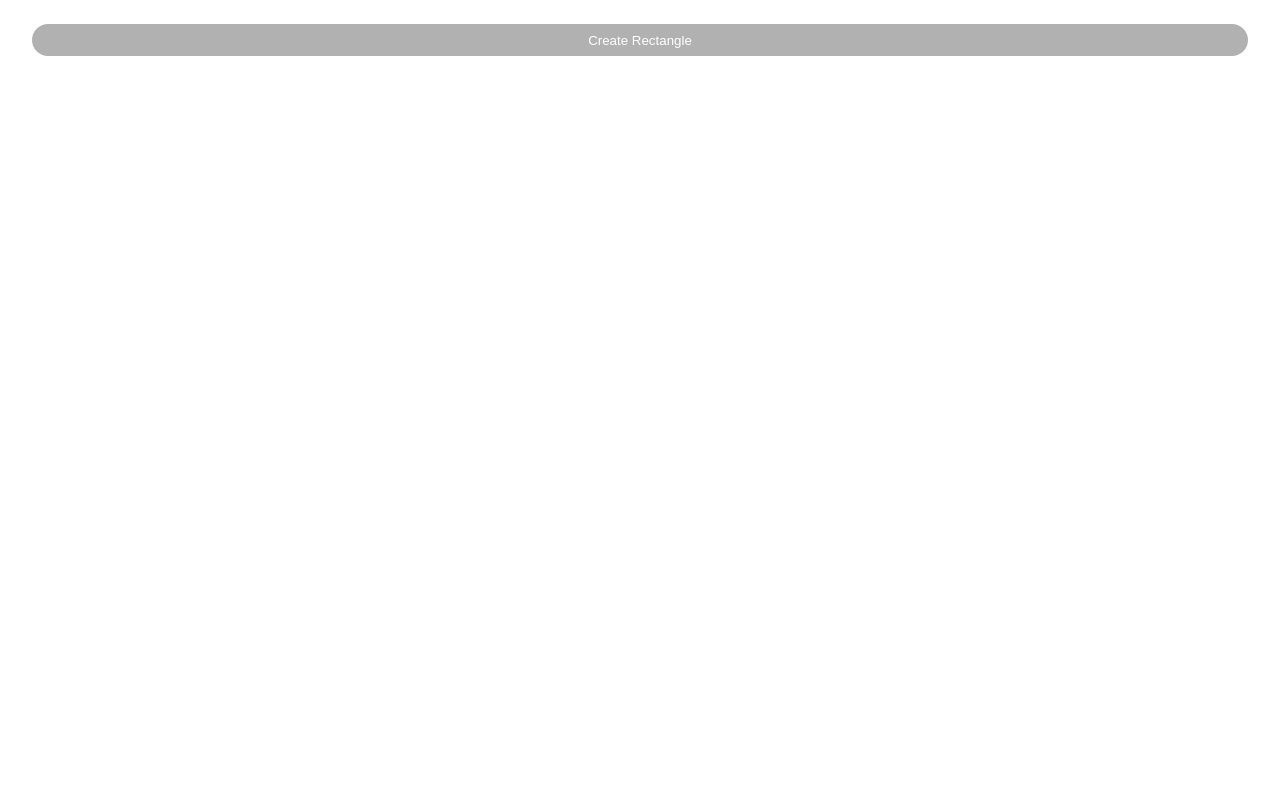
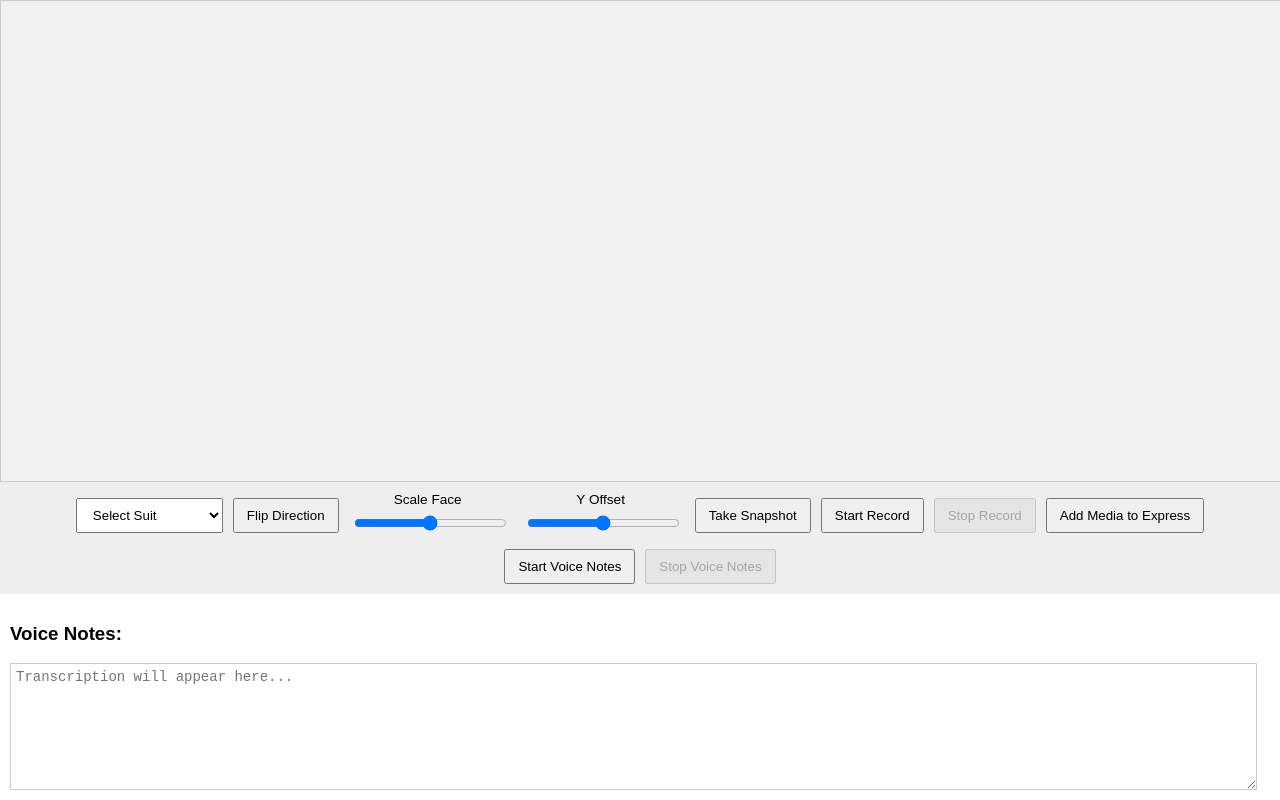
Before and after one commit to VikramAdityaTheKing/Pro-Fash-Persona-Addon, a website with bundled scripts: page src/index.html in a window 1280 px wide. Built offline with nearby package versions, Linux system fonts and the light colour scheme.

Commit message:
Update index.html

```diff
--- a/src/index.html
+++ b/src/index.html
@@ -1,49 +1,96 @@
 <!DOCTYPE html>
-<html lang="en">
+<html>
 <head>
     <meta charset="UTF-8" />
-        <meta
-            name="description"
-            content="Get started with Add-on development using JavaScript with Document Sandbox Runtime"
-        />
-        <meta name="keywords" content="Adobe, Express, Add-On, JavaScript, Document Sandbox Runtime" />
+    <meta name="description" content="Profeshh! - Professional Persona Recorder Adobe Express Add-on" />
+    <meta name="keywords" content="Adobe, Express, Add-On, JavaScript, Webcam, Persona, Video" />
     <meta name="viewport" content="width=device-width, initial-scale=1.0" />
-        <title>Get Started</title>
+    <title>Persona Frame & Recorder</title>
     <style>
-            .container {
-                margin: 24px;
+        body { margin: 0; overflow: hidden; font-family: sans-serif; display: flex; flex-direction: column; height: 100vh; }
+        #canvasContainer {
+            position: relative; /* For positioning control panel over canvas */
+            width: 100%;
+            max-height: 60%; /* Adjust as needed */
+            display: flex;
+            justify-content: center;
+            align-items: center;
+            border: 1px solid #ccc;
+            background-color: #f0f0f0;
+        }
+        #canvasOutput {
+            width: 100%;
+            height: auto;
+            object-fit: contain;
+        }
+        #videoElement { display: none; } /* Raw video is hidden, used as source for canvas */
+        #suitOverlayImg { display: none; } /* Suit image is hidden, used as source for canvas */
+        #snapshotCanvas { display: none; } /* Hidden canvas for taking snapshots */
+
+        #controls {
+            display: flex;
+            flex-wrap: wrap;
+            justify-content: center;
+            padding: 10px;
+            background: #eee;
+            align-items: center; /* Vertically align items */
+            gap: 10px; /* Space between controls */
+        }
+        #controls button, #controls select, #controls input[type="range"] {
+            margin: 0; /* Remove default margin */
+            padding: 8px 12px;
+            cursor: pointer;
+        }
+        #controls label {
+            font-size: 0.85em;
+            margin-right: 5px;
+        }
+        .control-group {
             display: flex;
             flex-direction: column;
+            align-items: center;
+            margin: 0 5px;
         }
 
-            button {
-                background-color: rgb(82, 88, 228);
-                border-color: rgb(82, 88, 228);
-                border-radius: 16px;
-                border-style: solid;
-                color: rgb(255, 255, 255);
-                font-family: sans-serif;
-                height: 32px;
-            }
-
-            button:disabled {
-                background-color: rgb(177, 177, 177);
-                border-color: rgb(177, 177, 177);
-            }
-
-            button:not([disabled]):hover {
-                background-color: rgb(64, 70, 202);
-                cursor: pointer;
-            }
+        #notesContainer { flex-grow: 1; padding: 10px; display: flex; flex-direction: column; }
+        #transcriptNotes { width: 98%; flex-grow: 1; border: 1px solid #ccc; padding: 5px; font-size: 14px; }
     </style>
 </head>
 <body>
-        <!--
-            Please note that this document does not use the spectrum web components theme for Express.
-            You may use "addOnUISdk.app.ui.theme" to get the current theme and style accordingly.
-        -->
-        <div class="container">
-            <button id="createRectangle" disabled>Create Rectangle</button>
+    <div id="canvasContainer">
+        <canvas id="canvasOutput"></canvas>
+    </div>
+
+    <video id="videoElement" autoplay playsinline></video>
+    <img id="suitOverlayImg" src="" alt="Professional Suit"> <canvas id="snapshotCanvas"></canvas> <div id="controls">
+        <select id="suitSelector">
+            <option value="">Select Suit</option>
+            <option value="male_sitting">Male Sitting</option>
+            <option value="male_standing">Male Standing</option>
+            <option value="female_sitting">Female Sitting</option>
+            <option value="female_standing">Female Standing</option>
+        </select>
+        <button id="flipBtn">Flip Direction</button>
+
+        <div class="control-group">
+            <label for="scaleSlider">Scale Face</label>
+            <input type="range" id="scaleSlider" min="0.5" max="1.5" step="0.01" value="1.0">
+        </div>
+        <div class="control-group">
+            <label for="yOffsetSlider">Y Offset</label>
+            <input type="range" id="yOffsetSlider" min="-100" max="100" step="1" value="0">
+        </div>
+
+        <button id="takeSnapshotBtn">Take Snapshot</button>
+        <button id="startRecordingBtn">Start Record</button>
+        <button id="stopRecordingBtn" disabled>Stop Record</button>
+        <button id="addMediaToExpressBtn">Add Media to Express</button>
+        <button id="startTranscriptionBtn">Start Voice Notes</button>
+        <button id="stopTranscriptionBtn" disabled>Stop Voice Notes</button>
+    </div>
+    <div id="notesContainer">
+        <h3>Voice Notes:</h3>
+        <textarea id="transcriptNotes" placeholder="Transcription will appear here..." contenteditable="true"></textarea>
     </div>
 
     <script type="module" src="ui/index.js"></script>
```
Lines whose indentation alone changed are shown as unchanged.
